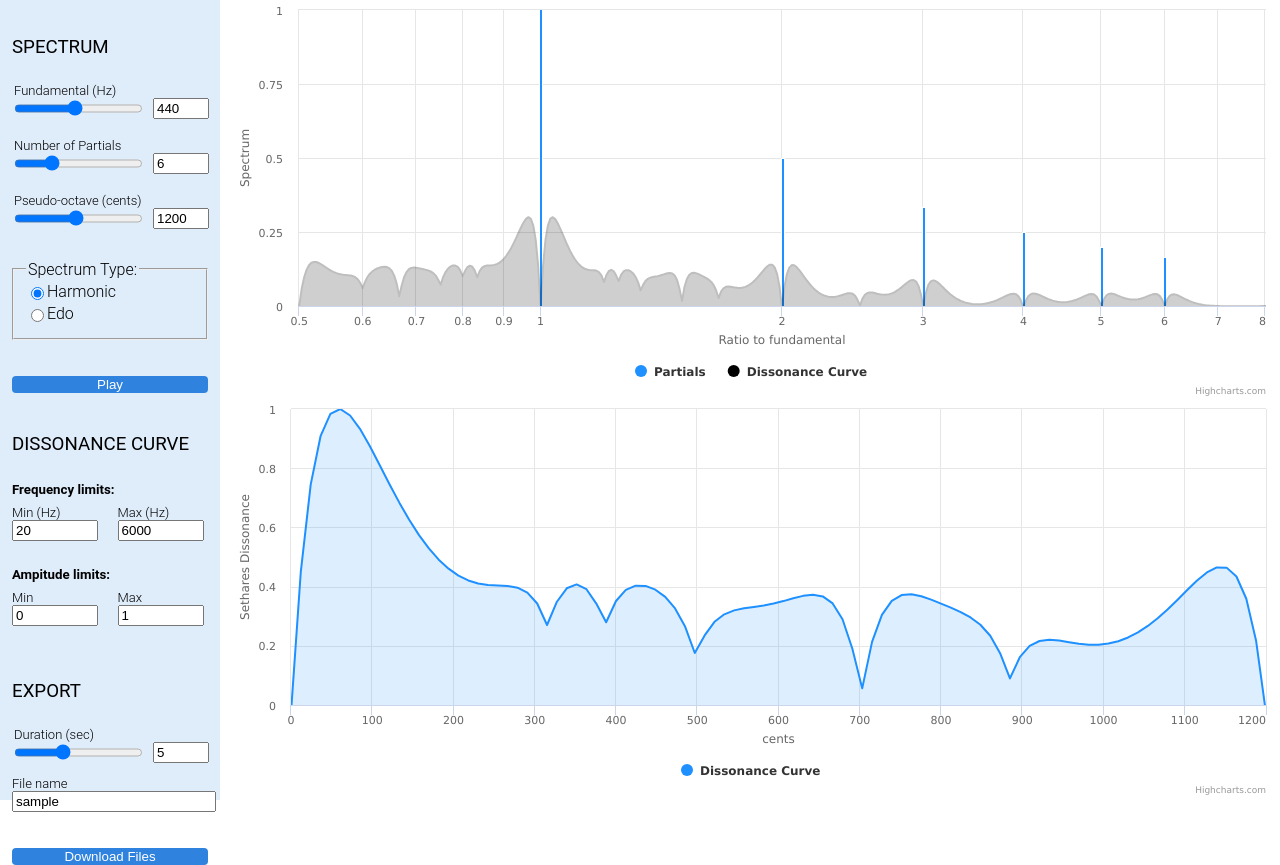
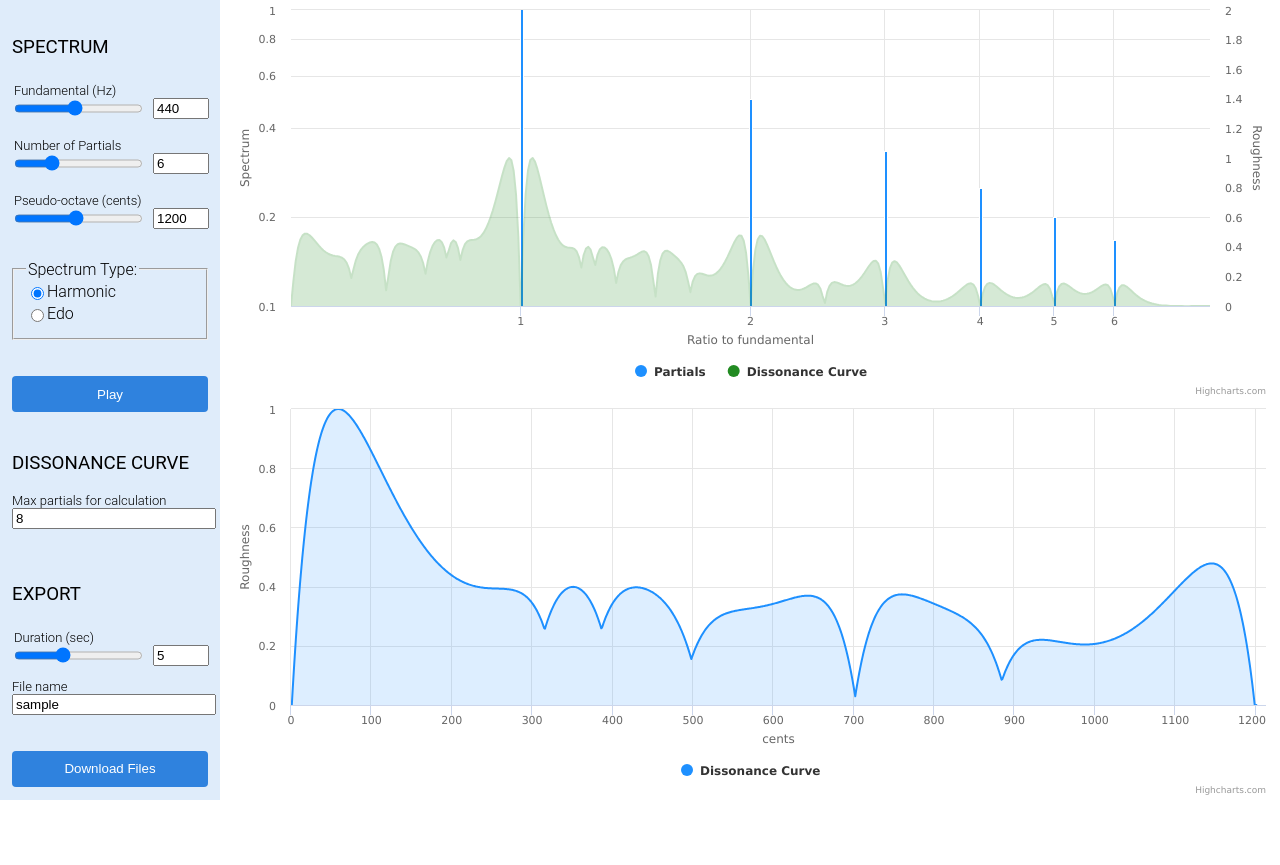
Before and after one commit to SevaDer14/new-tonality-lab, a SvelteKit app: page /lab in a window 1280 px wide. After the commit the page ends 800 px from the top, so only its background shows below. Built offline with nearby package versions, Linux system fonts and the light colour scheme.

Commit message:
rebase to develop

```diff
--- a/src/components/PlotsSection.svelte
+++ b/src/components/PlotsSection.svelte
@@ -1,14 +1,9 @@
 <script lang="ts">
-    import { partials, dissonanceCurve } from '../state/stores.js'
+    import { partials, dissonanceCurve, dissonanceCurveHighRes } from '../state/stores.js'
     import highcharts from '../utils/highcharts'
     import type { PlotOptions } from 'highcharts'
     import { layout } from '../theme/layout'
 
-    // TODO: 2 diss curves 1 hi res within +- 1 p-octave, 1 low res for -1 p-octave to last octave in spectrum
-    // TODO: normalise each octave independently
-    // TODO: diss curve limits can be disabled, add limit bu ratio
-    // TODO: show value of fundamental on both charts
-    // TODO: Saving disscruve - both are in max resolution (1 point per cent)
 
     let spectrumChartConfig: PlotOptions
     let dissonanceCurveChartConfig: PlotOptions
@@ -16,28 +11,44 @@
     let windowHeight: number
 
     $: {
-        if ($partials && $dissonanceCurve) {
+        if ($partials && $dissonanceCurve && $dissonanceCurveHighRes) {
             spectrumChartConfig = {
+                chart: {
+                    zoomType: 'xy',
+                },
                 title: {
                     text: '',
                 },
-                yAxis: {
+                yAxis: [
+                    {
                         title: { text: 'Spectrum' },
+                        type: 'logarithmic',
                         gridLineWidth: 1,
-                    max: 1,
-                    min: 0,
+                        max: 0.99,
                         minortickInterval: 0.2,
                     },
-                xAxis: {
+                    {
+                        title: { text: 'Roughness' },
+                        gridLineWidth: 0,
+                        max: 2,
+                        min: 0,
+                        tickInterval: 0.1,
+                        opposite: true,
+                    },
+                ],
+                xAxis: [
+                    {
                         title: { text: 'Ratio to fundamental' },
+                        type: 'logarithmic',
                         gridLineWidth: 1,
-                    min: 0.5,
+                        min: 1 / $dissonanceCurve.pseudoOctave.ratio,
                         max: $partials[$partials.length - 1].ratio + 2,
                         startOnTick: false,
                         endOnTick: false,
                         tickInterval: 0.1,
-                    type: 'logarithmic',
+                        tickPositions: Math.ceil($partials[$partials.length - 1].ratio) <= 40 ? Array.from(Array(Math.ceil($partials[$partials.length - 1].ratio))).map((val, index) => Math.log10(index + 1)) : undefined,
                     },
+                ],
                 plotOptions: {
                     series: {
                         type: 'line',
@@ -49,6 +60,7 @@
                 },
                 series: [
                     {
+                        yAxis: 0,
                         type: 'column',
                         name: 'Partials',
                         color: '#1E90FF',
@@ -56,21 +68,25 @@
                         data: $partials.map((partial) => [partial.ratio, partial.amplitude]),
                     },
                     {
+                        yAxis: 1,
                         name: 'Dissonance Curve',
                         type: 'area',
-                        color: '#000000',
+                        color: '#228B22',
                         opacity: 0.25,
-                        data: $dissonanceCurve.curve.map((point) => [point.ratio, point.value * 0.3]),
+                        data: $dissonanceCurve.curve.map((point) => [point.ratio, point.value]),
                     },
                 ],
             }
 
             dissonanceCurveChartConfig = {
+                chart: {
+                    zoomType: 'xy',
+                },
                 title: {
                     text: '',
                 },
                 yAxis: {
-                    title: { text: 'Sethares Dissonance' },
+                    title: { text: 'Roughness' },
                     gridLineWidth: 1,
                     min: 0,
                     max: 1,
@@ -80,7 +96,6 @@
                     title: { text: 'cents' },
                     gridLineWidth: 1,
                     min: 0,
-                    max: 1200,
                     tickInterval: 100,
                 },
                 plotOptions: {
@@ -101,7 +116,7 @@
                         },
                         color: '#1E90FF',
                         fillOpacity: 0.15,
-                        data: $dissonanceCurve.curve.map((point) => [point.cents, point.value]),
+                        data: $dissonanceCurveHighRes.curve.map((point) => [point.cents, point.value]),
                     },
                 ],
             }
--- a/src/components/SettingsDrawer.svelte
+++ b/src/components/SettingsDrawer.svelte
@@ -1,13 +1,14 @@
 <script lang="ts">
-    import { spectrumType, fundamental, numberOfPartials, sampleName, sampleDuration, partials, dissonanceCurve, edoSteps, pseudoOctave, dissLimitMinFrequency, dissLimitMaxFrequency, dissLimitMinAmplitude, dissLimitMaxAmplitude } from '../state/stores.js'
     import Range from '../components/Range.svelte'
     import { BlobReader, BlobWriter, TextReader, ZipWriter } from '@zip.js/zip.js'
+    import { spectrumType, fundamental, numberOfPartials, sampleName, sampleDuration, partials, edoSteps, pseudoOctave, dissCurveLimits, dissLimitMaxIndex } from '../state/stores.js'
     import SpectrumTypeRadioGroup from './SpectrumTypeRadioGroup.svelte'
     import { layout } from '../theme/layout'
     import { AdditiveSynth } from '../xentonality/synth'
-    import { onMount } from 'svelte'
     import { parseCurveToFileFormat } from '../xentonality/utils'
     import { encodeWavFileFromAudioBuffer } from 'wav-file-encoder/dist/WavFileEncoder.js'
+    import { calcDissonanceCurveMultipleOctaves } from '../xentonality/dissonance'
+    import { onMount } from 'svelte'
 
     let synth: AdditiveSynth
     let audioCtx: AudioContext
@@ -51,7 +52,14 @@
             const zipFileWriter = new BlobWriter()
             const sampleFile = new BlobReader(sampleBlob)
             const partialsFile = new TextReader(parseCurveToFileFormat($partials))
-            const dissonanceCurveFile = new TextReader(parseCurveToFileFormat($dissonanceCurve.curve))
+            const dissonanceCurveFile = new TextReader(
+                parseCurveToFileFormat(
+                    calcDissonanceCurveMultipleOctaves({
+                        partials: $partials,
+                        limits: $dissCurveLimits,
+                    }).curve
+                )
+            )
 
             if (partialsFile !== undefined && dissonanceCurveFile !== undefined && sampleFile !== undefined) {
                 const zipWriter = new ZipWriter(zipFileWriter)
@@ -96,31 +104,8 @@
 
     <h3>DISSONANCE CURVE</h3>
 
-    <h5>Frequency limits:</h5>
-    <div class="diss-curve-limits-container">
-        <div class="diss-curve-limit-input">
-            <label for="dissLimitMinFrequency">Min (Hz)</label>
-            <input type="number" bind:value={$dissLimitMinFrequency} id="dissLimitMinFrequency" />
-        </div>
-
-        <div class="diss-curve-limit-input">
-            <label for="dissLimitMaxFrequency">Max (Hz)</label>
-            <input type="number" bind:value={$dissLimitMaxFrequency} id="dissLimitMaxFrequency" />
-        </div>
-    </div>
-
-    <h5>Ampitude limits:</h5>
-    <div class="diss-curve-limits-container">
-        <div class="diss-curve-limit-input">
-            <label for="dissLimitMinAmplitude">Min</label>
-            <input type="number" bind:value={$dissLimitMinAmplitude} id="dissLimitMinAmplitude" />
-        </div>
-
-        <div class="diss-curve-limit-input">
-            <label for="dissLimitMaxAmplitude">Max</label>
-            <input type="number" max={1} min={0} step={0.01} bind:value={$dissLimitMaxAmplitude} id="dissLimitMaxAmplitude" />
-        </div>
-    </div>
+    <label for="dissLimitMaxIndex">Max partials for calculation</label>
+    <input type="number" min={1} bind:value={$dissLimitMaxIndex} id="dissLimitMaxIndex" />
 
     <h3>EXPORT</h3>
 
@@ -162,9 +147,6 @@
         margin-top: 36px;
         font-weight: 400;
     }
-    h5 {
-        margin: 8px 0px;
-    }
     label {
         display: block;
         font-size: small;
@@ -173,12 +155,4 @@
         width: 100%;
         margin-bottom: 18px;
     }
-    .diss-curve-limits-container {
-        display: flex;
-        justify-content: space-between;
-    }
-    .diss-curve-limit-input {
-        width: 40%;
-        margin-right: 12px;
-    }
 </style>
--- a/src/state/stores.ts
+++ b/src/state/stores.ts
@@ -1,7 +1,7 @@
 import { writable, derived, readable } from 'svelte/store';
 import type { TSpectrumType } from 'src/xentonality/types';
 import { generatePartials } from '../xentonality/spectrum'
-import { calcDissonanceCurve } from '../xentonality/dissonance'
+import { calcDissonanceCurveMultipleOctaves } from '../xentonality/dissonance'
 
 export const fundamental = writable(440);
 export const numberOfPartials = writable(6);
@@ -9,10 +9,8 @@ export const spectrumType = writable<TSpectrumType>('harmonic');
 export const edoSteps = writable(12)
 export const pseudoOctave = writable(1200)
 
-export const dissLimitMinFrequency = writable(20)
-export const dissLimitMaxFrequency = writable(6000)
-export const dissLimitMinAmplitude = writable(0)
-export const dissLimitMaxAmplitude = writable(1)
+export const dissLimitMinIndex = writable(0)
+export const dissLimitMaxIndex = writable(8)
 
 type TSampleRate = 44100 | 48000 | 96000
 export const sampleRate = readable<TSampleRate>(44100)
@@ -25,20 +23,30 @@ export const partials = derived(
     ([$spectrumType, $fundamental, $numberOfPartials, $edoSteps, $pseudoOctave]) => generatePartials({ type: $spectrumType, fundamental: $fundamental, number: $numberOfPartials, pseudoOctave: $pseudoOctave, edo: $edoSteps })
 );
 
+export const dissCurveLimits = derived(
+    [dissLimitMinIndex, dissLimitMaxIndex],
+    ([$dissLimitMinIndex, $dissLimitMaxIndex]) => ({
+        index: {
+            min: $dissLimitMinIndex,
+            max: $dissLimitMaxIndex,
+        },
+    })
+)
+
+export const dissonanceCurveHighRes = derived(
+    [partials, dissCurveLimits],
+    ([$partials, $dissCurveLimits]) => calcDissonanceCurveMultipleOctaves({
+        partials: $partials,
+        octaves: [0, 1],
+        limits: $dissCurveLimits
+    })
+);
+
 export const dissonanceCurve = derived(
-    [partials, dissLimitMinFrequency, dissLimitMaxFrequency, dissLimitMinAmplitude, dissLimitMaxAmplitude],
-    ([$partials, $dissLimitMinFrequency, $dissLimitMaxFrequency, $dissLimitMinAmplitude, $dissLimitMaxAmplitude]) => calcDissonanceCurve({
+    [partials, dissCurveLimits],
+    ([$partials, $dissCurveLimits]) => calcDissonanceCurveMultipleOctaves({
         partials: $partials,
         points: 100,
-        limits: {
-            frequency: {
-                min: $dissLimitMinFrequency,
-                max: $dissLimitMaxFrequency,
-            },
-            amplitude: {
-                min: $dissLimitMinAmplitude,
-                max: $dissLimitMaxAmplitude,
-            }
-        }
+        limits: $dissCurveLimits
     })
 );
--- a/src/xentonality/utils.ts
+++ b/src/xentonality/utils.ts
@@ -144,3 +144,14 @@ export const recordSample = ({ synth, audioContext, recorderNode, duration }: {
 
     return recording
 }
+
+// TODO untested
+export const isPowerOfNumber = (number: number, base: number): boolean => {
+    if (number - 1 < 0.001) {
+        return true;
+    };
+    if (number % base !== 0) {
+        return false;
+    }
+    return isPowerOfNumber(number / base, base);
+}
```
Also changed, not shown: src/xentonality/dissonance.ts (+60 -29 lines), src/xentonality/types.ts (+15 -8 lines). Lines whose indentation alone changed are shown as unchanged.
